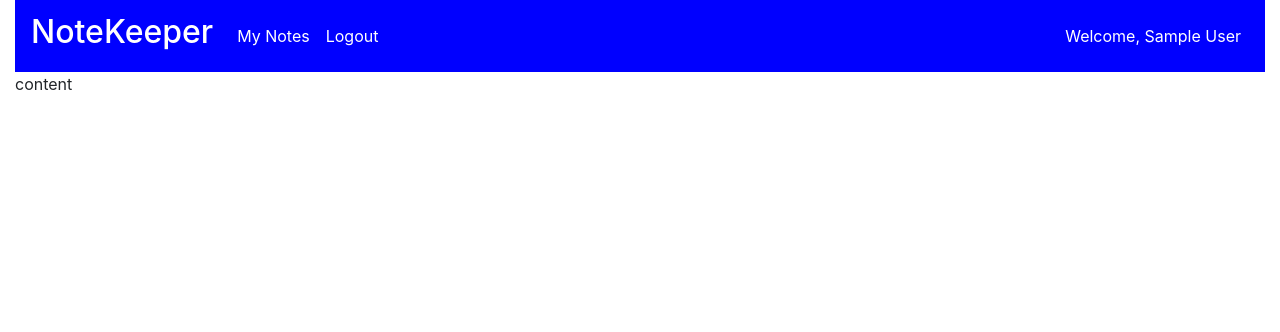
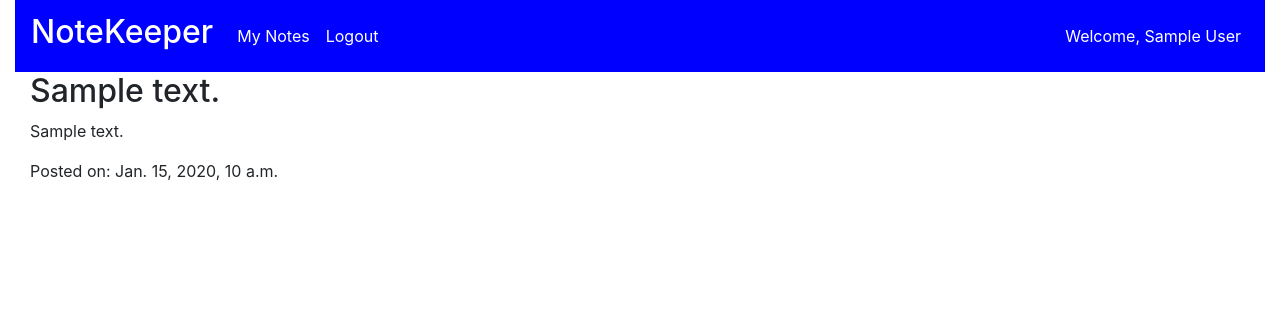
Before and after one commit to echiu2/myNotes, a Django app: page /notes/1/1 in a window 1280 px wide. Shown: the top 332 px of the page. Run offline with Django 3.2, Linux system fonts and the light colour scheme; a user stored in the database is signed in; tables that the repository leaves empty hold one stand-in row (values such as "Sample post"); some libraries are stand-ins or nearby versions.

Commit message:
added subnotes page

```diff
--- a/mynotes/notes/templates/notes/subNote.html
+++ b/mynotes/notes/templates/notes/subNote.html
@@ -11,8 +11,10 @@
     <title>Notes</title>
 </head>
 <body>
-    <div class="container-fluid row">
-        <p>content</p>
+    <div class="container-fluid">
+        <h2 >{{ subNote.subject_text }}</h2>
+        <p class="card-text">{{ subNote.note_field }} </p>
+        <p>Posted on: {{ subNote.added_date }} </p>
     </div>
 </body>
 </html>
--- a/mynotes/notes/views.py
+++ b/mynotes/notes/views.py
@@ -55,8 +55,7 @@ def create_subNote(request, pk=None):
     return render(request, 'notes/create_subNote.html', context)
 
 @login_required(login_url="/login/")
-def subNote_content(request, pk=None,pk2=None):
-    note = Note.objects.get(id=pk)
+def subNote_content(request, pk=None, pk2=None):
     subNote = sub_Note.objects.get(id=pk2)
     context = {'subNote': subNote}
     return render(request, 'notes/subNote.html', context)
```
